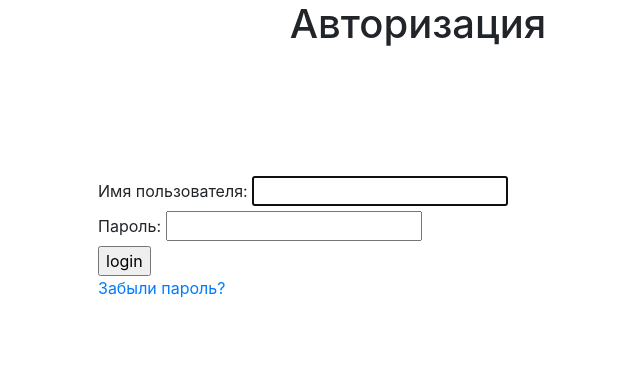
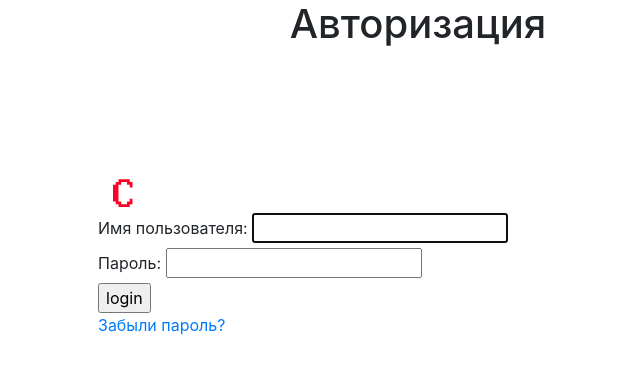
Before and after one commit to Nanoster1/WebPP, a Django app: page /accounts/login/ in a window 1280 px wide. Shown: the top 374 px of the page, without its empty margins (222-862 px from the left). Run offline with Django 3.2, Linux system fonts and the light colour scheme; some libraries are stand-ins or nearby versions.

```diff
--- a/site/CSOL/static/style/LogInStyle.css
+++ b/site/CSOL/static/style/LogInStyle.css
@@ -7,3 +7,7 @@
     margin:10% 25%  25%;
     width:50%;
 }
+.head
+{
+
+}
--- a/site/CSOL/templates/base_login.html
+++ b/site/CSOL/templates/base_login.html
@@ -10,6 +10,11 @@
     <div>
         <h1 class="text-p">{% block name_page %}{% endblock %}</h1>
         <div class="div-center">
+            {% block title-content %}
+            {% endblock %}
+            <div>
+                <img src="{% static 'img/logo.png'%}">
+            </div>
             {% block content %}
             {% endblock %}
         </div>
```
